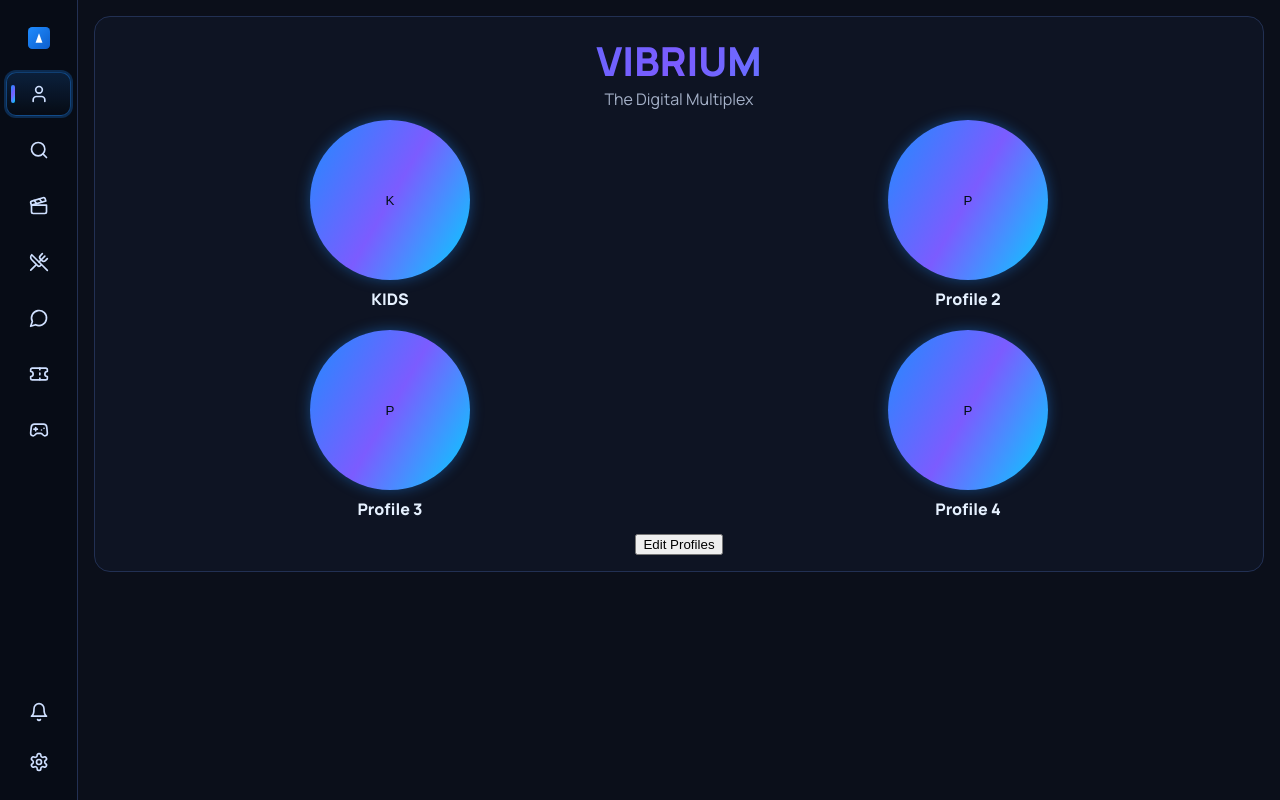
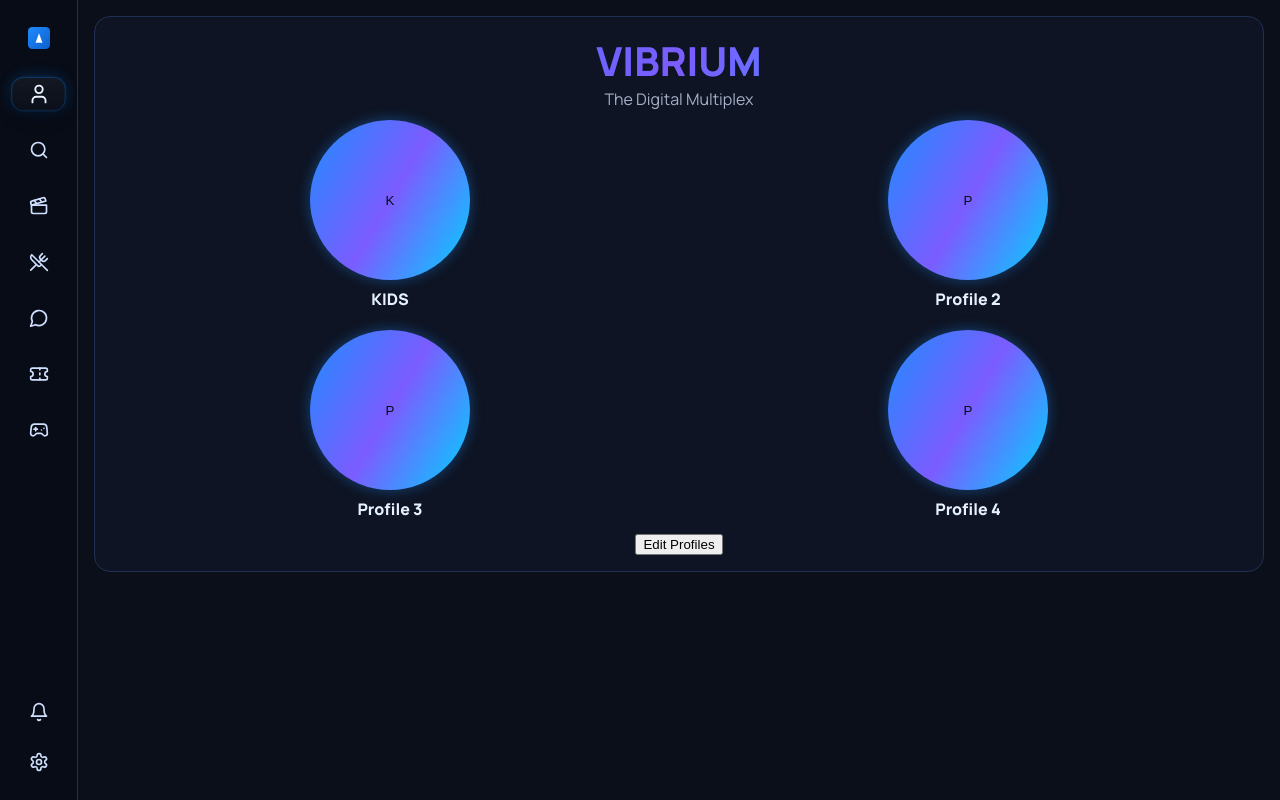
Before and after one commit to alluvoservices/VIBRIUM, a React (Vite) app in the folder web/: page /profiles in a window 1280 px wide. Built offline with nearby package versions, Linux system fonts and the light colour scheme.

Commit message:
UI: modern active styles (bottom bar underline+lift, sidebar glow capsule)

```diff
--- a/web/src/styles.css
+++ b/web/src/styles.css
@@ -353,3 +353,114 @@ body{margin:0;background:var(--bg);color:var(--text);font-family:"Manrope",syste
 .bottom-nav .bn-item.center .mnav-label {
   font-weight: 800;
 }
+
+/* ============ Modern Active Style – Bottom Bar (mobile) ============ */
+@keyframes vbr-underline-in {
+  0%   { transform: translateY(0) scaleX(0.4); opacity: .2; }
+  100% { transform: translateY(0) scaleX(1);   opacity: 1; }
+}
+@keyframes vbr-glow {
+  0%   { filter: drop-shadow(0 0 0 rgba(0,0,0,0)); }
+  100% { filter: drop-shadow(0 0 6px color-mix(in srgb, var(--accent-1) 60%, transparent)); }
+}
+
+/* base state refinements */
+.bottom-nav .bn-item {
+  position: relative;
+  transform: translateY(0);
+  transition: transform .16s ease, color .18s ease, background .18s ease;
+}
+.bottom-nav .bn-item:active { transform: translateY(1px); }
+
+/* new active look: animated underline + slight lift and crisper color */
+.bottom-nav .bn-item.active {
+  color: #eaf3ff;
+  background: none; /* remove old pill bg */
+  box-shadow: none; /* remove old inset */
+}
+.bottom-nav .bn-item.active svg {
+  transform: translateY(-2px) scale(1.06);
+  animation: vbr-glow .25s ease forwards;
+}
+
+/* animated gradient underline */
+.bottom-nav .bn-item.active::after {
+  content: "";
+  position: absolute;
+  bottom: 6px; left: 50%;
+  width: 36px; height: 4px;
+  transform: translateX(-50%);
+  border-radius: 999px;
+  background: var(--gradient);
+  box-shadow: 0 2px 12px color-mix(in srgb, var(--accent-1) 40%, transparent);
+  animation: vbr-underline-in .28s ease-out both;
+}
+
+/* keep center (Search) slightly larger as main action */
+.bottom-nav .bn-item.center svg { transform: translateY(-1px) scale(1.12); }
+.bottom-nav .bn-item.center .mnav-label { font-weight: 800; }
+
+/* ============ Modern Active Style – Sidebar (desktop) ============ */
+/* Remove old left gradient bar */
+.sidebar .sb-item.active::before { display: none !important; }
+
+/* Soft glass capsule and glow halo around icon */
+@keyframes vbr-pop {
+  0%   { transform: scale(.96); opacity: .9; }
+  100% { transform: scale(1);    opacity: 1; }
+}
+.sidebar .sb-item {
+  position: relative;
+  transition: transform .16s ease, background .18s ease, border-color .18s ease, box-shadow .18s ease;
+}
+.sidebar .sb-item:hover { transform: translateY(-2px); }
+
+/* new active tile capsule */
+.sidebar .sb-item.active {
+  background: transparent !important;
+  border-color: transparent !important;
+  box-shadow: none !important;
+}
+.sidebar .sb-item.active::after {
+  content: "";
+  position: absolute;
+  inset: 4px;
+  border-radius: 12px;
+  background: linear-gradient(180deg, rgba(255,255,255,.06), rgba(255,255,255,.02));
+  box-shadow:
+    0 8px 18px rgba(0,0,0,.45),
+    0 0 18px color-mix(in srgb, var(--accent-1) 35%, transparent),
+    0 0 0 1px color-mix(in srgb, var(--accent-1) 40%, transparent);
+  animation: vbr-pop .18s ease-out;
+  pointer-events: none;
+}
+
+/* icon halo glow */
+.sidebar .sb-item.active .lucide,
+.sidebar .sb-item.active svg {
+  position: relative;
+  z-index: 1;
+  transform: scale(1.12);
+  color: #eaf3ff;    /* brighter icon */
+  transition: transform .18s ease, color .18s ease;
+}
+.sidebar .sb-item.active .lucide::after,
+.sidebar .sb-item.active svg::after {
+  content: "";
+  position: absolute;
+  left: 50%; top: 50%;
+  width: 36px; height: 36px;
+  transform: translate(-50%, -50%);
+  border-radius: 50%;
+  background: radial-gradient(45% 45% at 50% 50%, color-mix(in srgb, var(--accent-1) 40%, transparent) 0%, transparent 60%);
+  filter: blur(7px);
+  z-index: -1;
+  pointer-events: none;
+}
+
+/* Improve non-active hover with subtle neon glow */
+.sidebar .sb-item:hover .lucide,
+.sidebar .sb-item:hover svg {
+  transform: scale(1.06);
+  color: #dfe9ff;
+}
```
